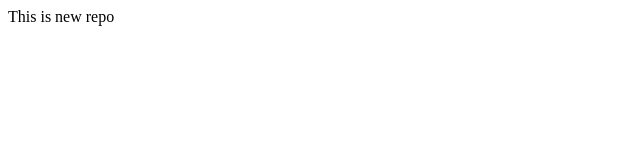
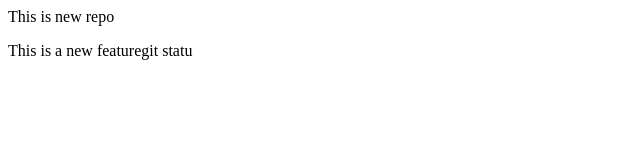
Before and after one commit to PrakashRinky0811/localrepo, a plain HTML site: page index.html in a window 1280 px wide. Shown: the whole page, without its empty margins (0-640 px from the left). Drawn offline with Linux system fonts and the light colour scheme.

Commit message:
feature1 branch changes

```diff
--- a/index.html
+++ b/index.html
@@ -1 +1,3 @@
 <p>This is new repo</p>
+<p>This is a new featuregit statu
+</p>
```
